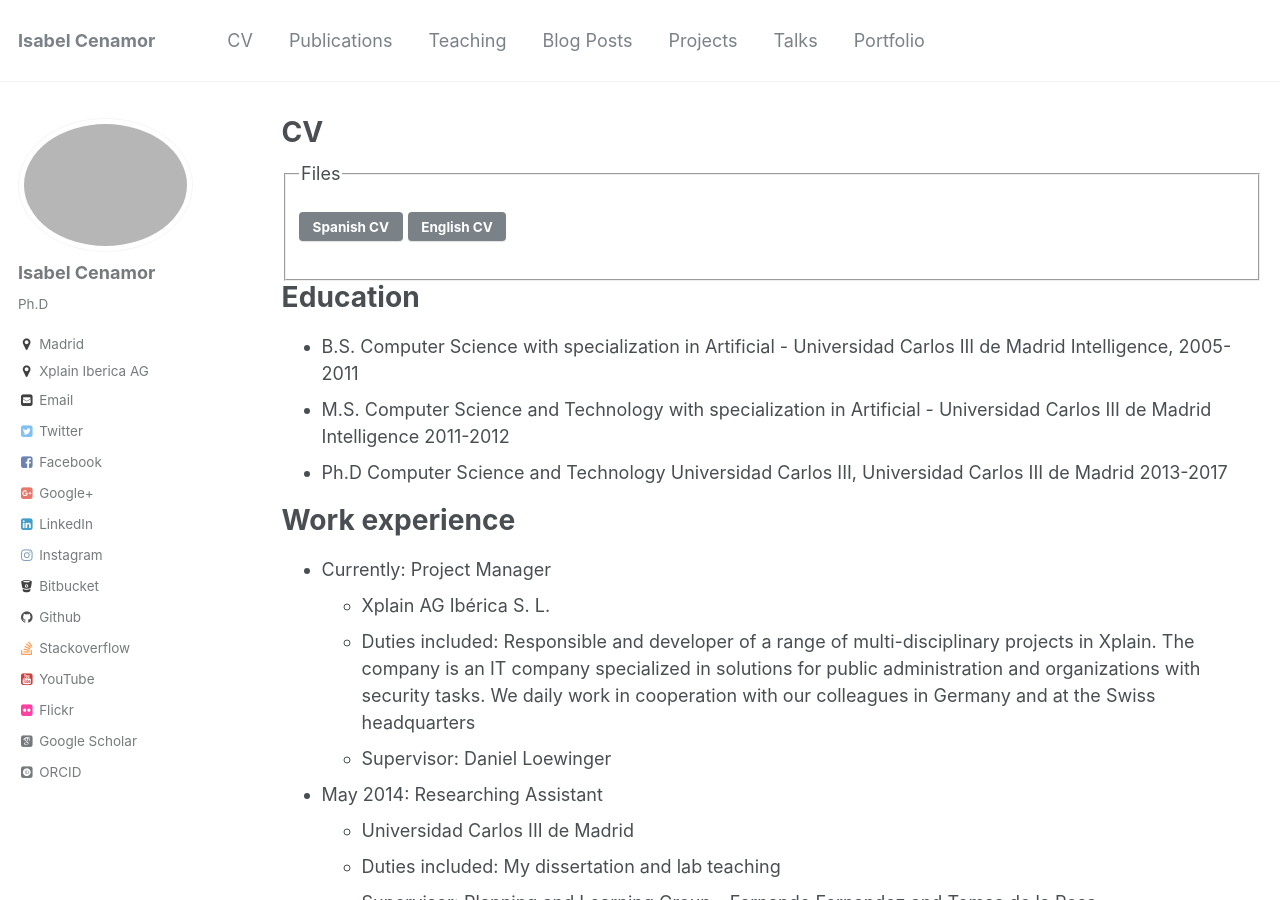
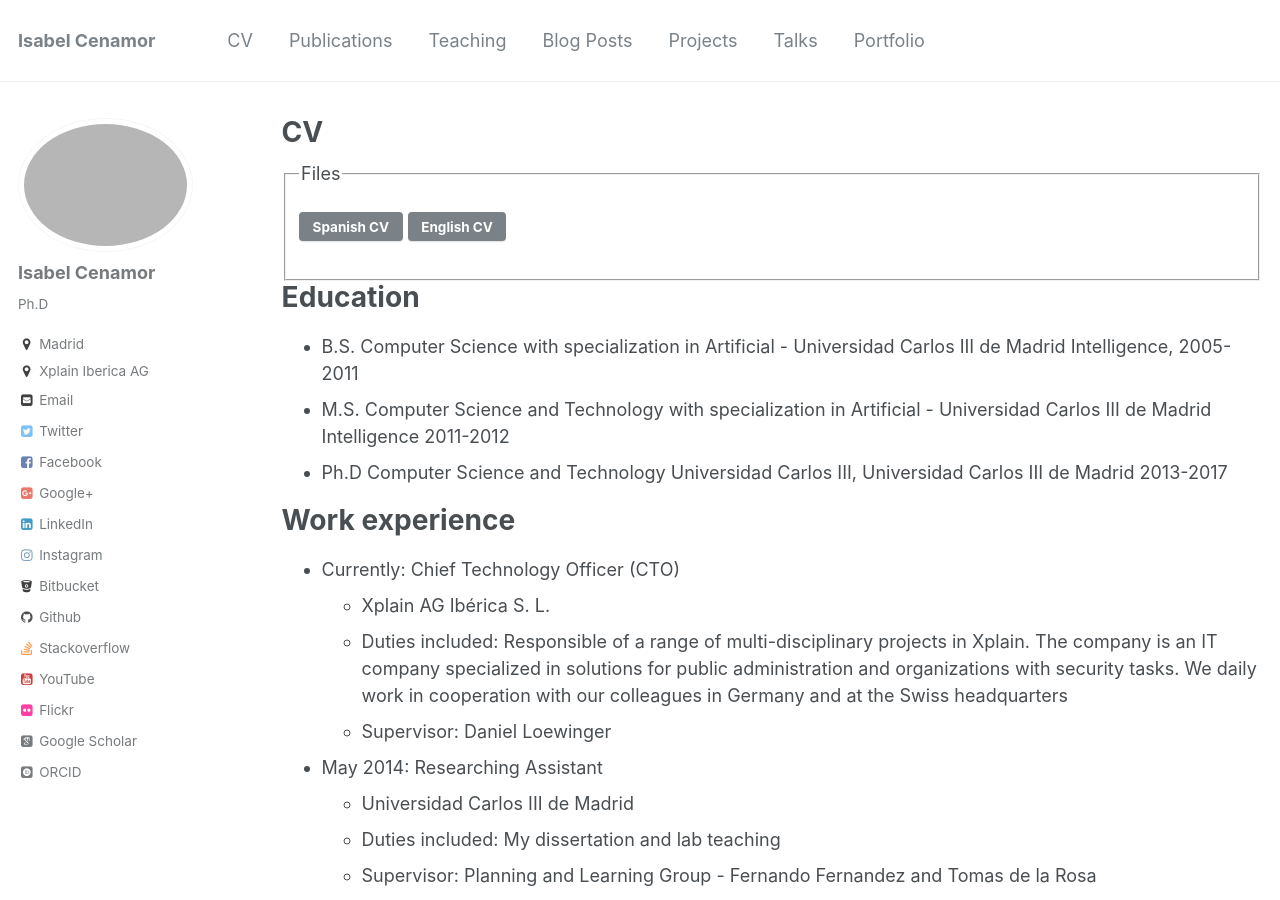
Before and after one commit to icenamor/icenamor.github.io, a Jekyll site: the page built from _pages/cv.md, in a window 1280 px wide and 900 px high. Built offline with Jekyll 4.4.1, drawn with Linux system fonts in a browser that asks for light colours; some web fonts are replaced.

Commit message:
Update cv.md

```diff
--- a/_pages/cv.md
+++ b/_pages/cv.md
@@ -31,9 +31,9 @@ Intelligence 2011-2012
 
 Work experience
 ======
-* Currently: Project Manager
+* Currently: Chief Technology Officer (CTO)
   * Xplain AG Ibérica S. L.
-  * Duties included: Responsible and developer of a range of multi-disciplinary projects in Xplain. The company is an IT company specialized in solutions for public administration and organizations with security tasks. We daily work in cooperation with our colleagues in Germany and at the Swiss headquarters
+  * Duties included: Responsible of a range of multi-disciplinary projects in Xplain. The company is an IT company specialized in solutions for public administration and organizations with security tasks. We daily work in cooperation with our colleagues in Germany and at the Swiss headquarters
   * Supervisor: Daniel Loewinger
 
 * May 2014: Researching Assistant
```
